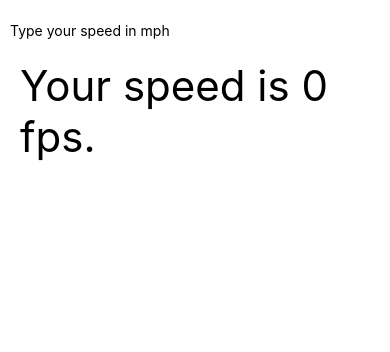
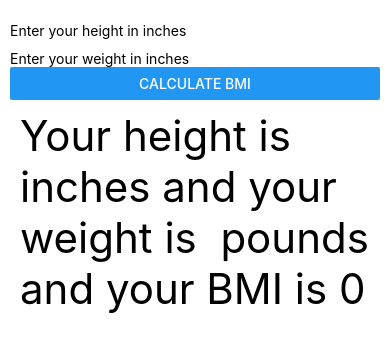
Before and after one commit to tjhickey724/cs153asum22, a React Native app in the folder firstproject/: screen / in a window 390 px wide. Shown: the top 352 px of the page. Built offline with nearby package versions, Linux system fonts and the light colour scheme.

Commit message:
added the bmi app

```diff
--- a/firstproject/App.js
+++ b/firstproject/App.js
@@ -2,9 +2,9 @@ import React from 'react';
 
 import Counter from './components/counter';
 import Grading from './components/grading';
-import Mph2fps from './components/mph2fps'
+import BMI from './components/bmi'
 export default function App() {
   return (
-    <Mph2fps />
+    <BMI />
   );
 }
--- a/firstproject/components/bmi.js
+++ b/firstproject/components/bmi.js
@@ -0,0 +1,40 @@
+import React, { useState } from 'react';
+import { Button, Text, TextInput, View } from 'react-native';
+
+const BMI = () => {
+  const [weight, setWeight] = useState("");
+  const [height, setHeight] = useState("");
+  const [bmi,setBMI] = useState(0);
+
+  return (
+    <View style={{padding: 10}}>
+      <TextInput
+        style={{height: 40}}
+        placeholder="Enter your height in inches"
+        onChangeText={newText =>
+             setHeight(newText)}
+        defaultValue={height}
+      />
+     <TextInput
+        style={{weight: 40}}
+        placeholder="Enter your weight in inches"
+        onChangeText={newText =>
+             setWeight(newText)}
+        defaultValue={weight}
+      />
+      <Button
+        title="calculate BMI"
+        onPress = {() => {
+            setBMI(weight/(height*height)*703)
+        }}
+      />
+      <Text style={{padding: 10, fontSize: 42}}>
+        Your height is {height} inches
+        and your weight is {weight} pounds
+        and your BMI is {bmi}
+      </Text>
+    </View>
+  );
+}
+
+export default BMI;
```
